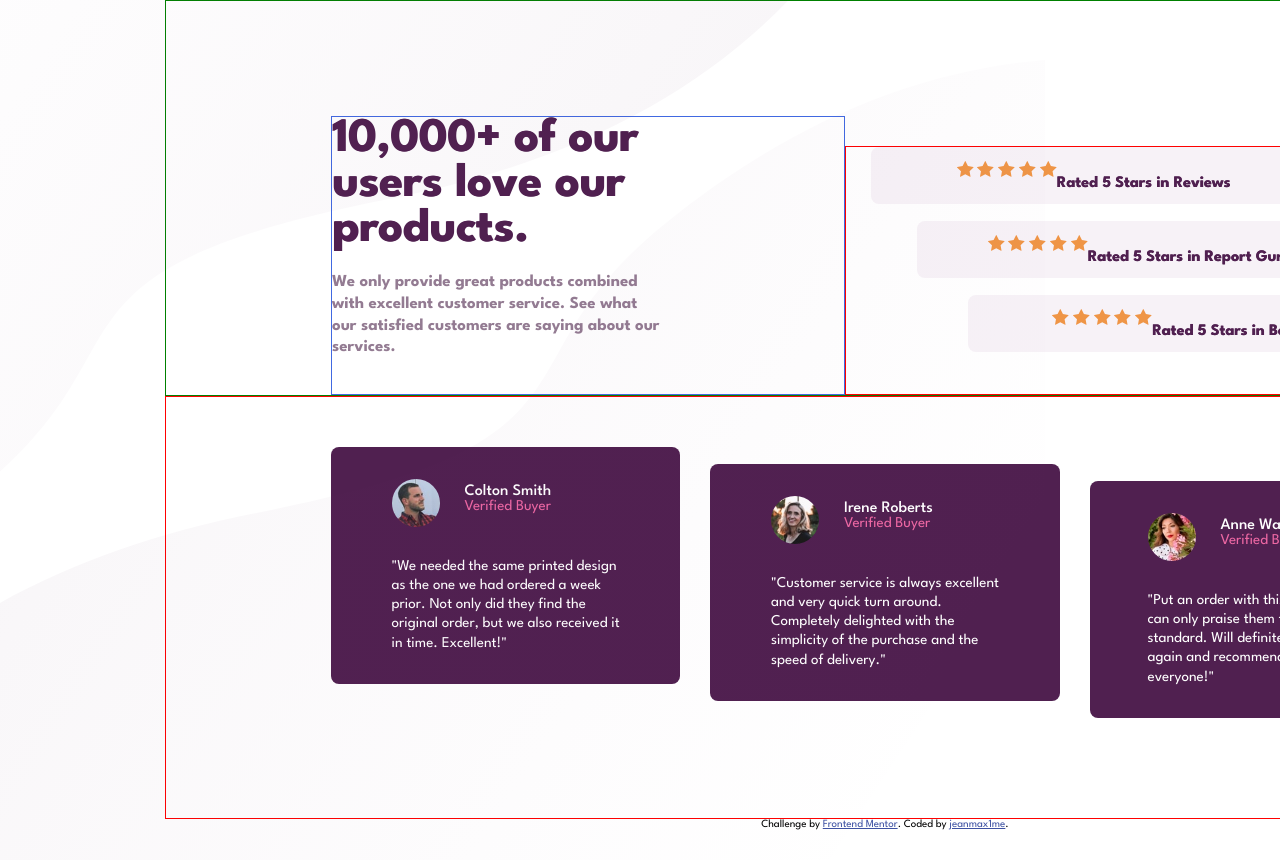
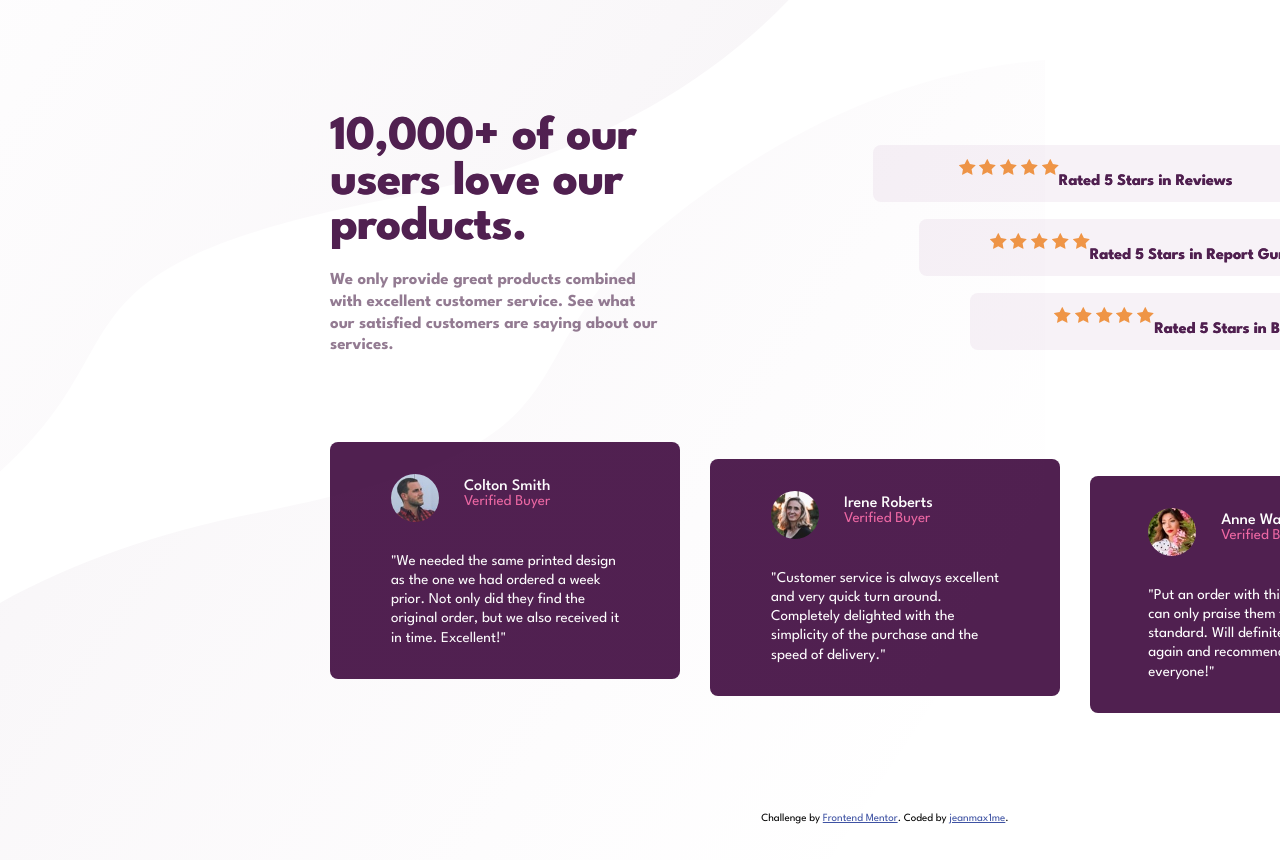
Before and after one commit to jeanmax1me/socialproofsection, a plain HTML site: page index.html in a window 1280 px wide. Shown: the top 860 px of the page. Drawn offline with Linux system fonts and the light colour scheme.

Commit message:
Add files via upload

```diff
--- a/styles.css
+++ b/styles.css
@@ -191,7 +191,7 @@ h1 {
 
 .topcontainer {
 padding: 115px 165px 0 165px;
-  border: 1.5px solid green;
+
   width: 1440px;
   box-sizing: border-box;
   display: flex;
@@ -200,7 +200,7 @@ padding: 115px 165px 0 165px;
 #intro {
 
     flex-basis: 50%;
-  border: 1.5px solid royalblue;
+
 
 
   }
@@ -209,7 +209,7 @@ padding: 115px 165px 0 165px;
     margin-top: 30px;
     padding: 68px 0 0 25px;
     gap: 17px;
-    border: 1.5px solid red;
+
   }
 
   .container__ratings:nth-child(1) {
@@ -294,7 +294,7 @@ h1 {
 
 #reviews {
     padding-top: 50px;
-    border: 1.5px solid red;
+
 
   }
 
```
